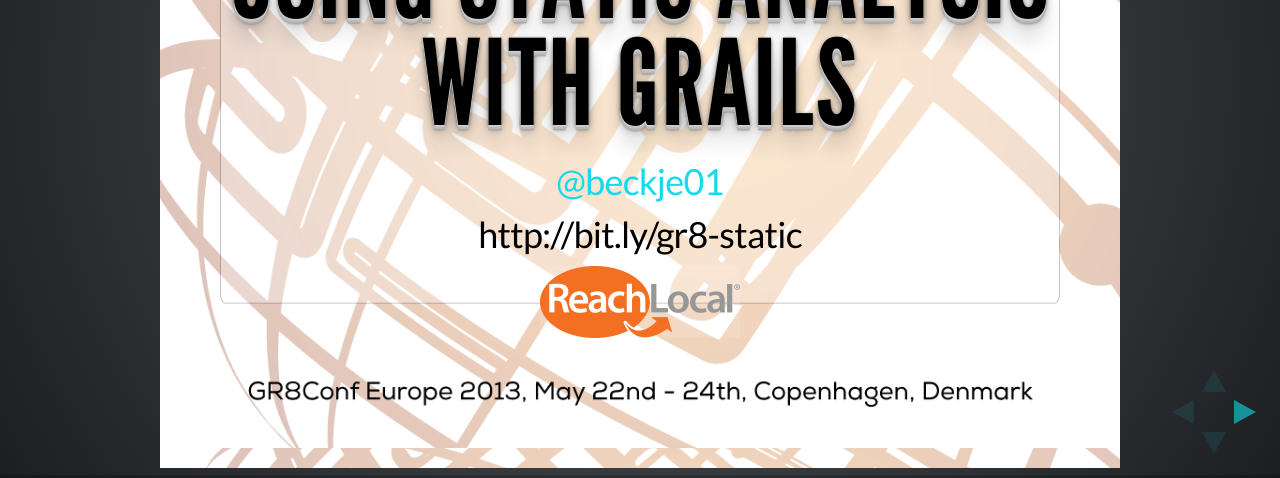
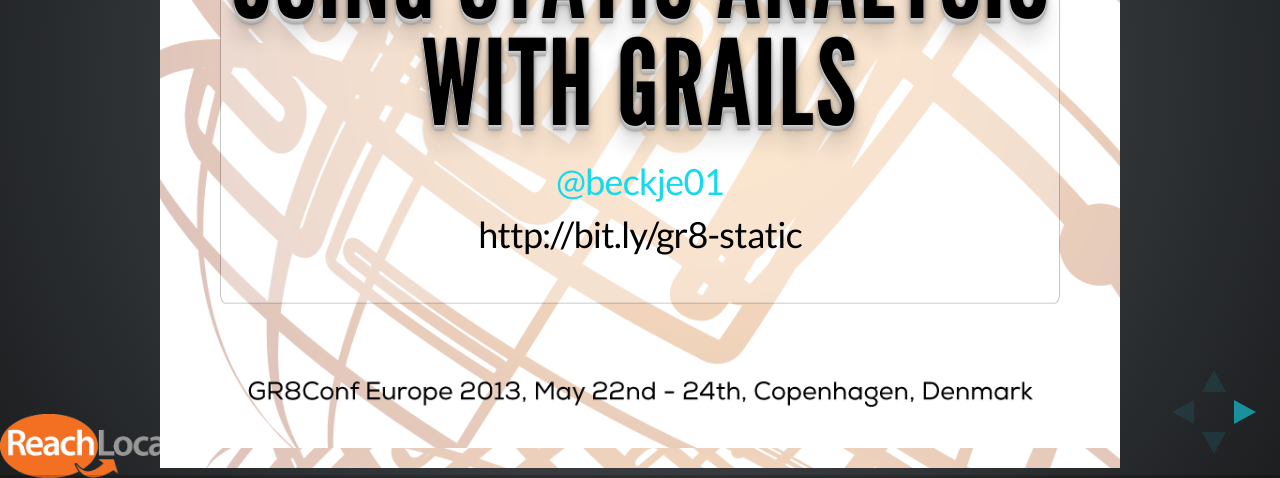
Before and after one commit to beckje01/gr8eu-2013-static-talk, a website: page index.html in a window 1280 px wide. Shown: the part 322-800 px from the top of the page. Drawn offline with Linux system fonts and the light colour scheme.

Commit message:
Added README and updated layout to put RL logo on all slides.

```diff
--- a/index.html
+++ b/index.html
@@ -45,9 +45,7 @@
 <p style="color:black;">
 	http://bit.ly/gr8-static
 </p>
-<p>
-<img class="logo" style="height:2em;" src="logo-good.gif" />
-</p>
+
     </section>
     <section data-markdown="slides.md" data-separator="^\n\n\n" data-vertical="^\n\n"></section>
     <section>
@@ -99,5 +97,7 @@
 
 		</script>
 <a href="https://github.com/beckje01/gr8eu-2013-static-talk"><img style="position: absolute; top: 0; right: 0; border: 0;" src="https://s3.amazonaws.com/github/ribbons/forkme_right_red_aa0000.png" alt="Fork me on GitHub"></a>
+
+<img style="position: absolute; bottom: 0; left: 0; border: 0; height:4em;" class="logo" src="logo-good.gif" />
 	</body>
 </html>
```
Also changed, not shown: README.md (added).
